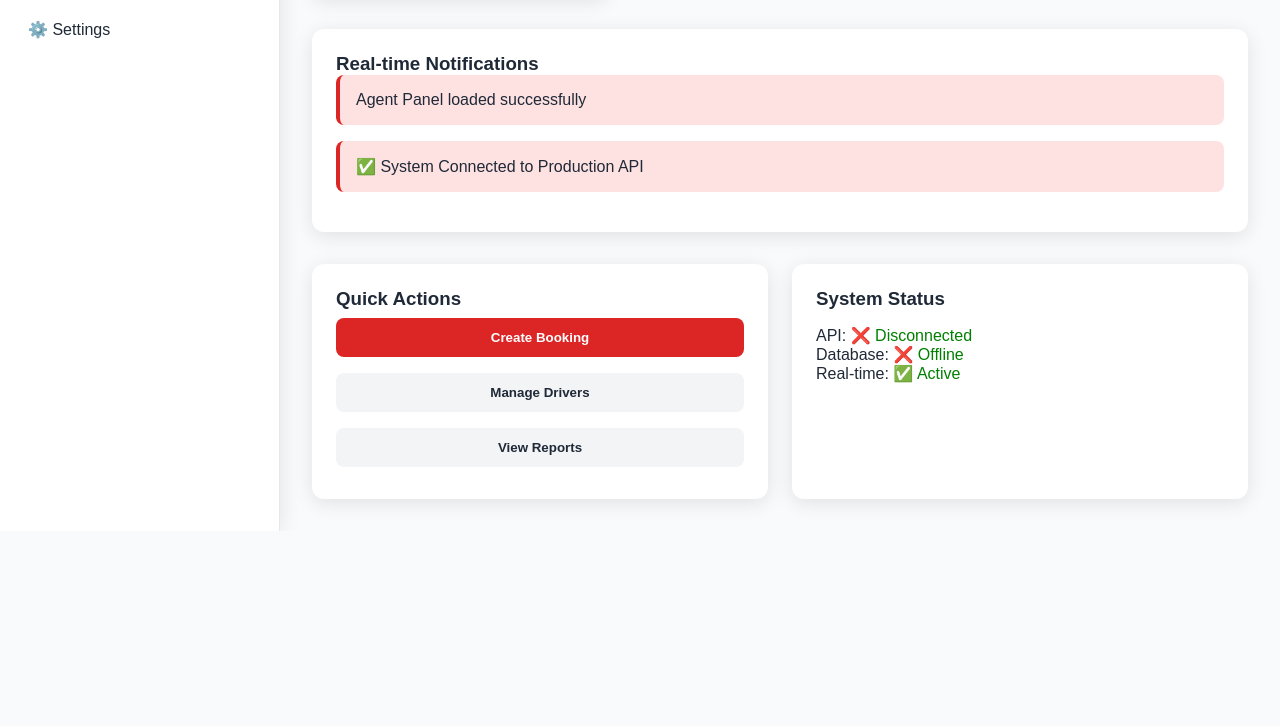
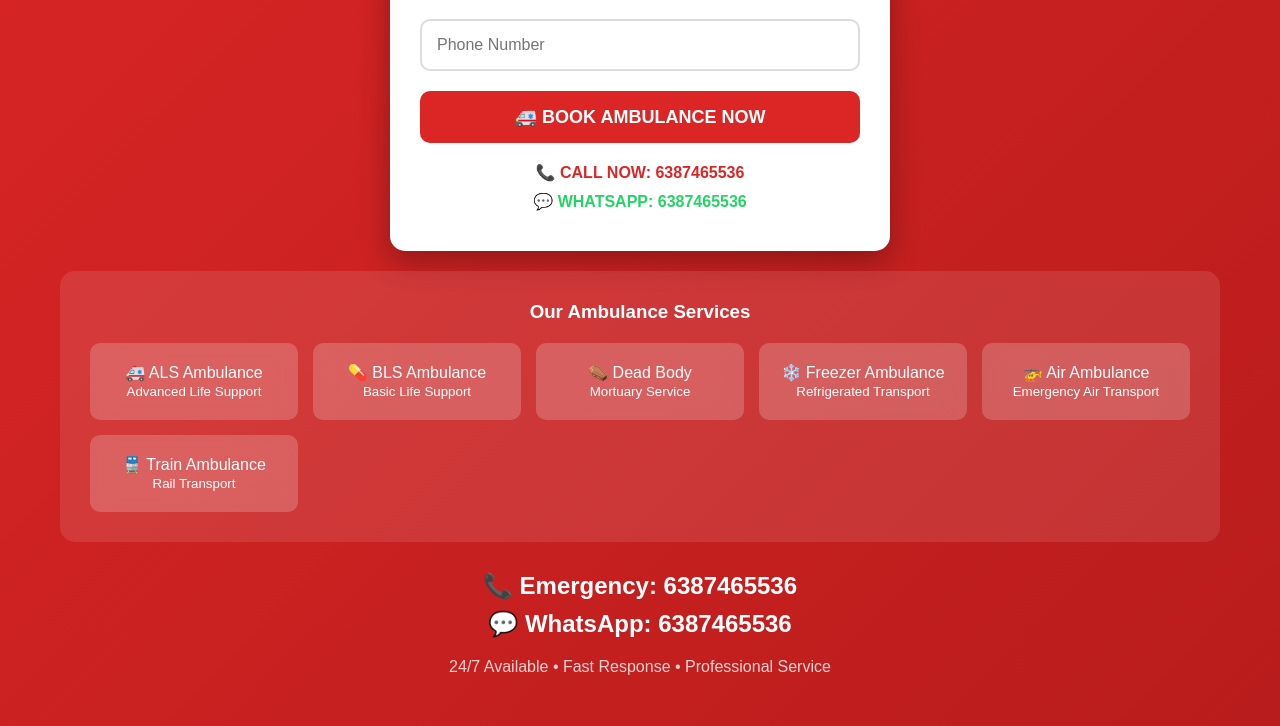
Before and after one commit to redmedambulanceservice-star/redmed-backend, a website: page index.html in a window 1280 px wide. Shown: the part 390-1116 px from the top of the page. Before the commit the page ends 921 px from the top, so only its background shows below. Drawn offline with Linux system fonts and the light colour scheme; no server answers.

Commit message:
Update index.html

```diff
--- a/index.html
+++ b/index.html
@@ -3,271 +3,154 @@
 <head>
     <meta charset="UTF-8">
     <meta name="viewport" content="width=device-width, initial-scale=1.0">
-    <title>RedMed Agent Panel - Production Dashboard</title>
+    <title>RedMed Ambulance - 24/7 Emergency Services</title>
     <style>
         :root {
             --primary-red: #DC2626;
             --dark-red: #B91C1C;
             --light-red: #FEE2E2;
-            --gray-100: #F3F4F6;
-            --gray-800: #1F2937;
         }
         * { margin: 0; padding: 0; box-sizing: border-box; }
         body {
             font-family: Arial, sans-serif;
-            background: #f8fafc;
-            color: var(--gray-800);
-        }
-        .agent-container {
-            display: grid;
-            grid-template-columns: 280px 1fr;
+            background: linear-gradient(135deg, var(--primary-red) 0%, var(--dark-red) 100%);
+            color: white;
             min-height: 100vh;
         }
+        .container { max-width: 1200px; margin: 0 auto; padding: 20px; }
+        .header { text-align: center; padding: 50px 0; }
+        .logo { font-size: 3rem; font-weight: bold; margin-bottom: 10px; }
+        .tagline { font-size: 1.2rem; opacity: 0.9; margin-bottom: 5px; }
 
-        /* Sidebar */
-        .sidebar {
+        .booking-form {
             background: white;
-            border-right: 1px solid #e5e7eb;
-            box-shadow: 0 0 20px rgba(0,0,0,0.1);
+            color: #333;
+            padding: 30px;
+            border-radius: 15px;
+            margin: 20px 0;
+            box-shadow: 0 10px 30px rgba(0,0,0,0.3);
+            max-width: 500px;
+            margin-left: auto;
+            margin-right: auto;
         }
-        .sidebar-header {
-            padding: 2rem 1.5rem;
+
+        .form-group { margin-bottom: 20px; }
+        .form-input {
+            width: 100%;
+            padding: 15px;
+            border: 2px solid #ddd;
+            border-radius: 10px;
+            font-size: 16px;
+        }
+        .btn-emergency {
             background: var(--primary-red);
             color: white;
+            padding: 15px 30px;
+            border: none;
+            border-radius: 10px;
+            font-size: 18px;
+            font-weight: bold;
+            cursor: pointer;
+            width: 100%;
+            transition: all 0.3s ease;
         }
-        .sidebar-logo {
-            font-size: 1.5rem;
-            font-weight: 900;
-            margin-bottom: 0.5rem;
-        }
-        .sidebar-subtitle {
-            font-size: 0.8rem;
-            opacity: 0.9;
-        }
-        .nav-menu {
-            padding: 1.5rem 0;
-        }
-        .nav-item {
-            padding: 1rem 1.5rem;
-            display: flex;
-            align-items: center;
-            gap: 12px;
-            cursor: pointer;
-            transition: all 0.3s ease;
-            border-left: 4px solid transparent;
-        }
-        .nav-item:hover, .nav-item.active {
-            background: var(--light-red);
-            border-left-color: var(--primary-red);
-            color: var(--primary-red);
+        .btn-emergency:hover {
+            background: var(--dark-red);
+            transform: translateY(-2px);
         }
 
-        /* Main Content */
-        .main-content {
-            padding: 2rem;
+        .contact-info {
+            text-align: center;
+            margin: 30px 0;
         }
-        .dashboard-header {
-            display: flex;
-            justify-content: space-between;
-            align-items: center;
-            margin-bottom: 2rem;
-        }
-        .stats-grid {
-            display: grid;
-            grid-template-columns: repeat(auto-fit, minmax(240px, 1fr));
-            gap: 1.5rem;
-            margin-bottom: 2rem;
-        }
-        .stat-card {
-            background: white;
-            padding: 1.5rem;
-            border-radius: 12px;
-            box-shadow: 0 4px 20px rgba(0,0,0,0.1);
-            border-left: 4px solid var(--primary-red);
-        }
-        .stat-value {
-            font-size: 2rem;
-            font-weight: 800;
-            color: var(--gray-800);
-            margin: 0.5rem 0;
-        }
-        .stat-label {
-            color: var(--gray-800);
-            font-weight: 600;
+        .phone-number {
+            font-size: 1.5rem;
+            font-weight: bold;
+            margin: 10px 0;
         }
 
-        /* Notifications */
-        .notifications-panel {
-            background: white;
-            border-radius: 12px;
-            padding: 1.5rem;
-            margin-bottom: 2rem;
-            box-shadow: 0 4px 20px rgba(0,0,0,0.1);
+        .services {
+            background: rgba(255,255,255,0.1);
+            padding: 30px;
+            border-radius: 15px;
+            margin: 20px 0;
+            text-align: center;
         }
-        .notification-item {
-            padding: 1rem;
-            border-left: 4px solid var(--primary-red);
-            background: var(--light-red);
-            margin-bottom: 1rem;
-            border-radius: 8px;
+        .service-grid {
+            display: grid;
+            grid-template-columns: repeat(auto-fit, minmax(200px, 1fr));
+            gap: 15px;
+            margin-top: 20px;
         }
-
-        /* Quick Actions */
-        .quick-actions {
-            display: grid;
-            grid-template-columns: 1fr 1fr;
-            gap: 1.5rem;
-        }
-        .action-card {
-            background: white;
-            padding: 1.5rem;
-            border-radius: 12px;
-            box-shadow: 0 4px 20px rgba(0,0,0,0.1);
-        }
-        .btn-primary {
-            background: var(--primary-red);
-            color: white;
-            padding: 12px 24px;
-            border: none;
-            border-radius: 8px;
-            font-weight: 600;
-            cursor: pointer;
-            width: 100%;
-            margin: 0.5rem 0;
-        }
-        .btn-secondary {
-            background: var(--gray-100);
-            color: var(--gray-800);
-            padding: 12px 24px;
-            border: none;
-            border-radius: 8px;
-            font-weight: 600;
-            cursor: pointer;
-            width: 100%;
-            margin: 0.5rem 0;
+        .service-card {
+            background: rgba(255,255,255,0.2);
+            padding: 20px;
+            border-radius: 10px;
+            text-align: center;
+            backdrop-filter: blur(10px);
         }
     </style>
 </head>
 <body>
-    <div class="agent-container">
-        <!-- Sidebar -->
-        <div class="sidebar">
-            <div class="sidebar-header">
-                <div class="sidebar-logo">RedMed</div>
-                <div class="sidebar-subtitle">AGENT PANEL - PRODUCTION</div>
-            </div>
+    <div class="container">
+        <div class="header">
+            <div class="logo">RedMed</div>
+            <div class="tagline">24/7 Emergency Ambulance Service</div>
+            <div class="tagline">Fast • Reliable • Professional</div>
+        </div>
 
-            <div class="nav-menu">
-                <div class="nav-item active">📊 Dashboard</div>
-                <div class="nav-item">🚑 Bookings</div>
-                <div class="nav-item">👥 Drivers</div>
-                <div class="nav-item">💰 Fare Management</div>
-                <div class="nav-item">📈 Analytics</div>
-                <div class="nav-item">⚙️ Settings</div>
+        <div class="booking-form">
+            <h2 style="text-align: center; color: #DC2626; margin-bottom: 20px;">Book Ambulance Now</h2>
+            <form id="bookingForm">
+                <div class="form-group">
+                    <input type="text" class="form-input" placeholder="Your Full Name" required id="userName">
+                </div>
+                <div class="form-group">
+                    <input type="tel" class="form-input" placeholder="Phone Number" required id="userPhone">
+                </div>
+                <button type="submit" class="btn-emergency">
+                    🚑 BOOK AMBULANCE NOW
+                </button>
+            </form>
+
+            <div style="text-align: center; margin-top: 20px;">
+                <a href="tel:6387465536" style="color: #DC2626; text-decoration: none; font-weight: bold; display: block; margin: 10px 0;">
+                    📞 CALL NOW: 6387465536
+                </a>
+                <a href="https://wa.me/6387465536" style="color: #25D366; text-decoration: none; font-weight: bold; display: block; margin: 10px 0;">
+                    💬 WHATSAPP: 6387465536
+                </a>
             </div>
         </div>
 
-        <!-- Main Content -->
-        <div class="main-content">
-            <div class="dashboard-header">
-                <h1>Agent Dashboard</h1>
-                <div class="header-actions">
-                    <button class="btn-primary" onclick="refreshData()">Refresh Data</button>
-                </div>
+        <div class="services">
+            <h3 style="margin-bottom: 20px;">Our Ambulance Services</h3>
+            <div class="service-grid">
+                <div class="service-card">🚑 ALS Ambulance<br><small>Advanced Life Support</small></div>
+                <div class="service-card">💊 BLS Ambulance<br><small>Basic Life Support</small></div>
+                <div class="service-card">⚰️ Dead Body<br><small>Mortuary Service</small></div>
+                <div class="service-card">❄️ Freezer Ambulance<br><small>Refrigerated Transport</small></div>
+                <div class="service-card">🚁 Air Ambulance<br><small>Emergency Air Transport</small></div>
+                <div class="service-card">🚆 Train Ambulance<br><small>Rail Transport</small></div>
             </div>
+        </div>
 
-            <!-- Stats Grid -->
-            <div class="stats-grid">
-                <div class="stat-card">
-                    <div class="stat-label">Total Bookings</div>
-                    <div class="stat-value" id="totalBookings">0</div>
-                </div>
-                <div class="stat-card">
-                    <div class="stat-label">Pending Approvals</div>
-                    <div class="stat-value" id="pendingApprovals">0</div>
-                </div>
-                <div class="stat-card">
-                    <div class="stat-label">Active Drivers</div>
-                    <div class="stat-value" id="activeDrivers">0</div>
-                </div>
-                <div class="stat-card">
-                    <div class="stat-label">Today's Revenue</div>
-                    <div class="stat-value" id="todayRevenue">₹0</div>
-                </div>
-            </div>
-
-            <!-- Real-time Notifications -->
-            <div class="notifications-panel">
-                <h3>Real-time Notifications</h3>
-                <div id="notificationsContainer">
-                    <div class="notification-item">
-                        ✅ System Connected to Production API
-                    </div>
-                </div>
-            </div>
-
-            <!-- Quick Actions -->
-            <div class="quick-actions">
-                <div class="action-card">
-                    <h3>Quick Actions</h3>
-                    <button class="btn-primary">Create Booking</button>
-                    <button class="btn-secondary">Manage Drivers</button>
-                    <button class="btn-secondary">View Reports</button>
-                </div>
-
-                <div class="action-card">
-                    <h3>System Status</h3>
-                    <div style="margin: 1rem 0;">
-                        <div>API: <span id="apiStatus" style="color: green;">✅ Connected</span></div>
-                        <div>Database: <span id="dbStatus" style="color: green;">✅ Online</span></div>
-                        <div>Real-time: <span id="socketStatus" style="color: green;">✅ Active</span></div>
-                    </div>
-                </div>
-            </div>
+        <div class="contact-info">
+            <div class="phone-number">📞 Emergency: 6387465536</div>
+            <div class="phone-number">💬 WhatsApp: 6387465536</div>
+            <p style="margin-top: 20px; opacity: 0.8;">24/7 Available • Fast Response • Professional Service</p>
         </div>
     </div>
 
     <script>
-        // Check API Health
-        async function checkAPIHealth() {
-            try {
-                const response = await fetch('https://redmed-ambulance.onrender.com/api/health');
-                const data = await response.json();
+        document.getElementById('bookingForm').addEventListener('submit', function(e) {
+            e.preventDefault();
+            const name = document.getElementById('userName').value;
+            const phone = document.getElementById('userPhone').value;
 
-                if (data.success) {
-                    document.getElementById('apiStatus').textContent = '✅ Connected';
-                    document.getElementById('dbStatus').textContent = data.database.includes('Connected') ? '✅ Online' : '❌ Offline';
-                }
-            } catch (error) {
-                document.getElementById('apiStatus').textContent = '❌ Disconnected';
-                document.getElementById('dbStatus').textContent = '❌ Offline';
-            }
-        }
-
-        // Refresh Data
-        async function refreshData() {
-            await checkAPIHealth();
-            addNotification('Data refreshed successfully');
-        }
-
-        // Add Notification
-        function addNotification(message) {
-            const container = document.getElementById('notificationsContainer');
-            const notification = document.createElement('div');
-            notification.className = 'notification-item';
-            notification.textContent = message;
-            container.prepend(notification);
-        }
-
-        // Initial load
-        checkAPIHealth();
-        addNotification('Agent Panel loaded successfully');
-
-        // Simulate real-time updates
-        setInterval(() => {
-            const randomBookings = Math.floor(Math.random() * 10);
-            document.getElementById('totalBookings').textContent = randomBookings + 15;
-        }, 10000);
+            alert(`Thank you ${name}! Our team will contact you at ${phone} within 30 seconds.`);
+            this.reset();
+        });
     </script>
 </body>
 </html>
```
